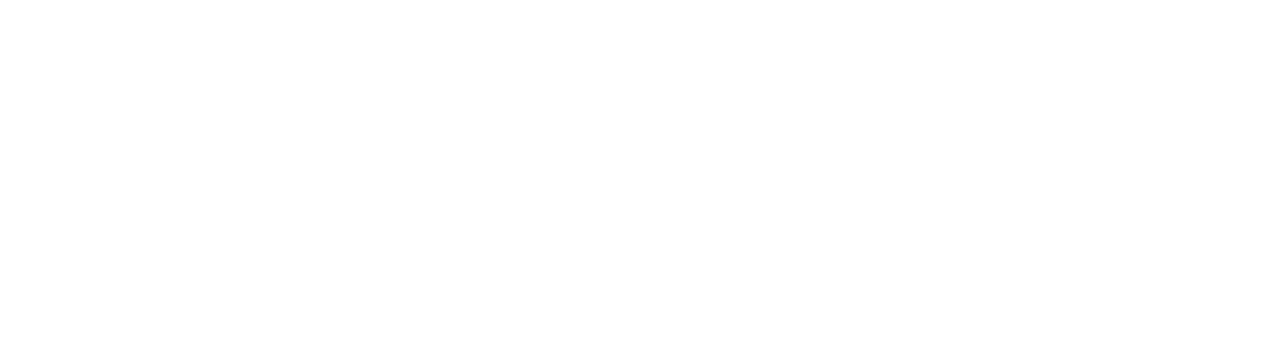
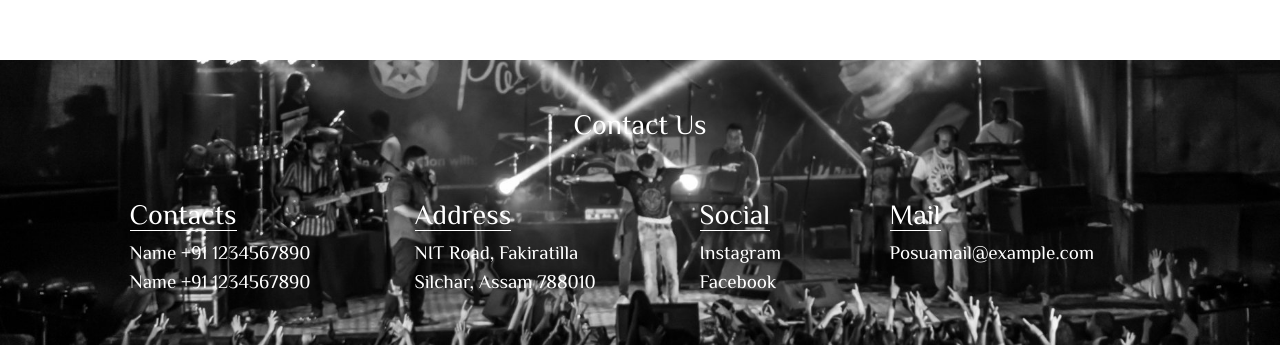
Before and after one commit to trishankusarma/Posua-Web-Site-2022, a React (Create React App) app: page / in a window 1280 px wide. Shown: the part 764-1109 px from the top of the page. Before the commit the page ends 800 px from the top, so only its background shows below. Built offline with nearby package versions, Linux system fonts and the light colour scheme; the HTML template or start-up script is replaced by a standard one.

Commit message:
added footer

```diff
--- a/src/App.js
+++ b/src/App.js
@@ -1,4 +1,5 @@
 import { BrowserRouter, Route, Routes } from 'react-router-dom';
+import Footer from './components/shared/Footer';
 import Navbar from './components/shared/Navbar';
 import Home from './pages/Home'
 
@@ -11,6 +12,7 @@ function App() {
           <Route exact path="/" element={< Home />} />
         </Routes>
       </BrowserRouter>
+      <Footer />
     </>
   );
 }
--- a/src/components/Home/index.js
+++ b/src/components/Home/index.js
@@ -3,7 +3,7 @@ import './style.css'
 
 const Home = () => {
   return (
-    <div>
+    <div className='cover'>
       Home Component
     </div>
   )
--- a/src/components/Home/style.css
+++ b/src/components/Home/style.css
@@ -5,3 +5,6 @@
     box-sizing: border-box;
     font-family: 'Philosopher', sans-serif;
 }
+.cover{
+    height: 100vh;
+}
--- /dev/null
+++ b/src/components/shared/Footer/index.js
@@ -0,0 +1,42 @@
+import React from 'react'
+import './style.css'
+
+function Footer() {
+    return (
+        <div className='footer pb-5'>
+            <h3 className='text-center py-5'>Contact Us</h3>
+            <div className='container'>
+                <div className='row' style={{ justifyContent: 'center' }}>
+                    <div className='col-3'>
+                        <h3>
+                            <span>Contacts</span>
+                        </h3>
+                        <p>Name +91 1234567890</p>
+                        <p>Name +91 1234567890</p>
+                    </div>
+                    <div className='col-3'>
+                        <h3>
+                            <span>Address</span>
+                        </h3>
+                        <p>NIT Road, Fakiratilla<br />Silchar, Assam 788010</p>
+                    </div>
+                    <div className='col-2'>
+                        <h3>
+                            <span>Social</span>
+                        </h3>
+                        <a href='/'>Instagram</a>
+                        <a href='/'>Facebook</a>
+                    </div>
+                    <div className='col-3'>
+                        <h3>
+                            <span>Mail</span>
+                        </h3>
+                        <p>Posuamail@example.com</p>
+                    </div>
+                </div>
+            </div>
+        </div>
+    )
+}
+
+export default Footer
--- /dev/null
+++ b/src/components/shared/Footer/style.css
@@ -0,0 +1,31 @@
+.footer{
+    width: 100%;
+    background-image: url('/src/assets/footer.jpg');
+    background-position: center;
+    background-repeat: no-repeat;
+    background-size: cover;
+}
+
+.footer h3{
+    color: white;
+}
+
+.footer .container span{
+    color: white;
+    border-bottom: 1px solid white;
+}
+.footer .container p{
+    color: white;
+    font-size: 1.2rem;
+    margin-bottom: 0px;
+}
+.footer .container a{
+    text-decoration: none;
+    display: block;
+    color: white;
+    font-size: 1.2rem;
+    margin-bottom: 0px;
+}
+.footer .container a:hover{
+    color: #ED1C24;
+}
```
Also changed, not shown: src/assets/footer.jpg (added).
